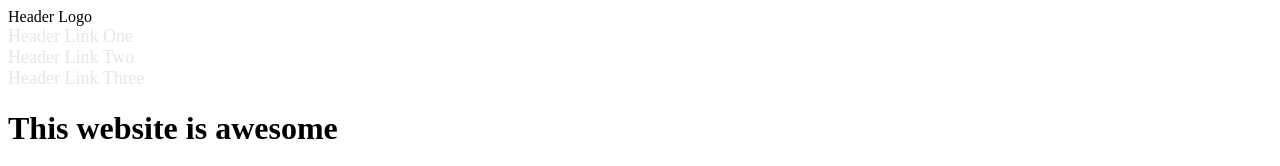
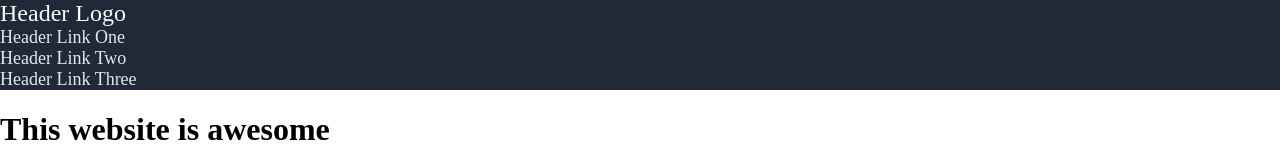
Before and after one commit to dvgpro/TOP-Landing-Page, a plain HTML site: page index.html in a window 1280 px wide. Shown: the top 166 px of the page. Drawn offline with Linux system fonts and the light colour scheme.

Commit message:
Add background color and the logo styling
Add the background color for the header and the first box
in the main box. Add the font size and color for the header logo.

Fix the body

Fix the body by removing the margin.

```diff
--- a/style.css
+++ b/style.css
@@ -2,6 +2,7 @@ body
 {
     display: flex;
     flex-direction: column;
+    margin: 0;
 }
 
 .main
@@ -24,3 +25,14 @@ a
     color: #e5e7eb;
     font-size: 18px;
 }
+
+.logo
+{
+    font-size: 24PX;
+    color: #f9faf8;
+}
+
+.header, .hero-box
+{
+    background-color: #1f2937;
+}
```
